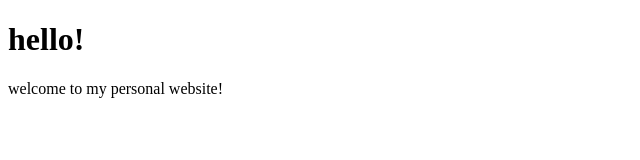
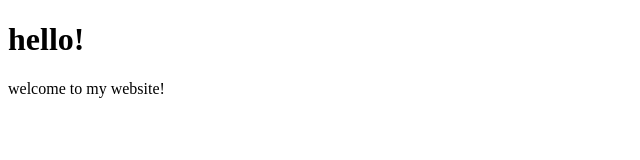
Before and after one commit to kiranaraniatata/tata---summercamp---site, a plain HTML site: page index.html in a window 1280 px wide. Shown: the full height of the page, 0-640 px from the left. Drawn offline with Linux system fonts and the light colour scheme.

Commit message:
deleted personal

```diff
--- a/index.html
+++ b/index.html
@@ -6,7 +6,7 @@
 
    <body>
         <h1>hello!</h1>
-        <p>welcome to my personal website!</p>
+        <p>welcome to my website!</p>
    </body>
 
 </html>
```
